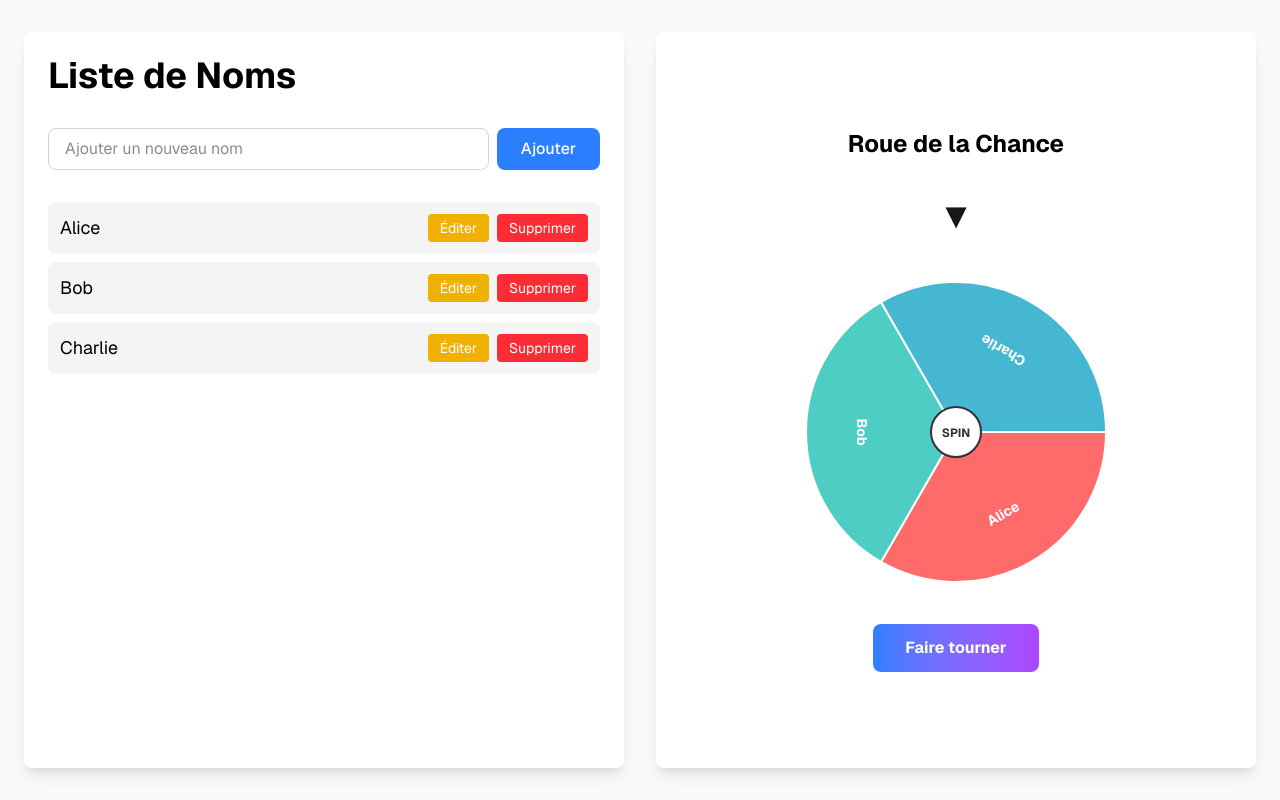
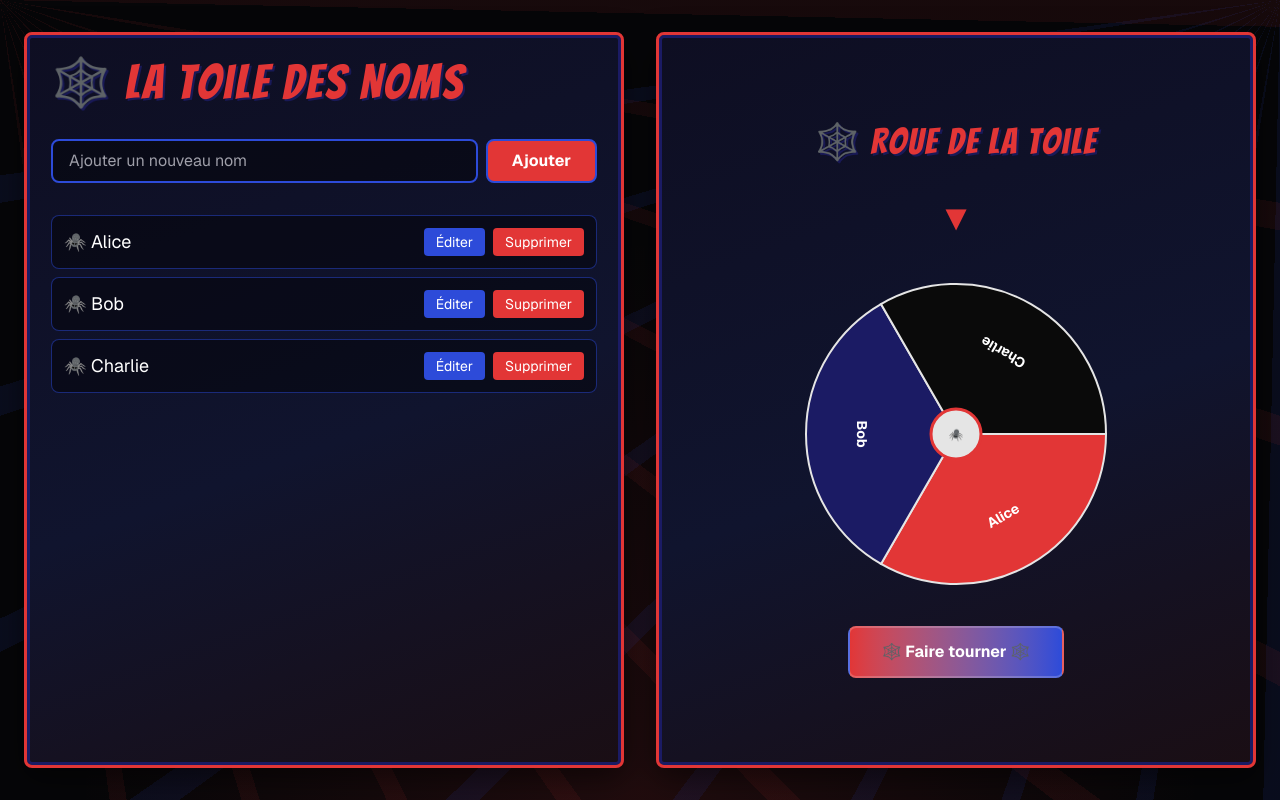
Before and after one commit to CEM-420-5W5/la-roue-v3, a Next.js app: page / in a window 1280 px wide. Built offline with nearby package versions, Linux system fonts and the light colour scheme.

Commit message:
version spiderman!

```diff
--- a/app/components/Wheel.tsx
+++ b/app/components/Wheel.tsx
@@ -4,14 +4,12 @@ import { useState } from "react";
 import WinnerModal from "./WinnerModal";
 
 const COLORS = [
-  "#FF6B6B",
-  "#4ECDC4",
-  "#45B7D1",
-  "#FFA07A",
-  "#98D8C8",
-  "#F7DC6F",
-  "#BB8FCE",
-  "#85C1E2",
+  "#E23636",
+  "#1B1B64",
+  "#0A0A0A",
+  "#2D4BD9",
+  "#8B0000",
+  "#111133",
 ];
 
 interface WheelProps {
@@ -55,20 +53,20 @@ export default function Wheel({ names }: WheelProps) {
   };
 
   return (
-    <div className="flex flex-col items-center justify-center gap-8 bg-white dark:bg-zinc-900 rounded-lg shadow-lg p-6 flex-1">
-      <h2 className="text-2xl font-bold text-black dark:text-white">
-        Roue de la Chance
+    <div className="spidey-card flex flex-col items-center justify-center gap-8 rounded-lg shadow-lg p-6 flex-1">
+      <h2 className="font-comic text-4xl text-[var(--spidey-red)] drop-shadow-[2px_2px_0_rgba(27,27,100,0.8)]">
+        🕸️ Roue de la Toile
       </h2>
 
       {/* Flèche */}
       <div className="relative h-12 flex items-center justify-center">
-        <div className="text-4xl">▼</div>
+        <div className="text-4xl text-[var(--spidey-red)]">▼</div>
       </div>
 
       {/* Roue */}
       <div className="relative w-80 h-80 flex items-center justify-center">
         {names.length === 0 ? (
-          <p className="text-zinc-500 dark:text-zinc-400 text-center">
+          <p className="text-zinc-400 text-center">
             Ajoutez des noms pour créer la roue
           </p>
         ) : (
@@ -123,7 +121,7 @@ export default function Wheel({ names }: WheelProps) {
                   <path
                     d={pathData}
                     fill={COLORS[index % COLORS.length]}
-                    stroke="white"
+                    stroke="#e5e5e5"
                     strokeWidth="2"
                   />
                   <text
@@ -151,20 +149,20 @@ export default function Wheel({ names }: WheelProps) {
               cx="160"
               cy="160"
               r="25"
-              fill="white"
-              stroke="#333"
-              strokeWidth="2"
+              fill="#e5e5e5"
+              stroke="var(--spidey-red)"
+              strokeWidth="3"
             />
             <text
               x="160"
               y="165"
               textAnchor="middle"
-              fill="#333"
+              fill="var(--spidey-red)"
               fontSize="12"
               fontWeight="bold"
               style={{ pointerEvents: "none" }}
             >
-              SPIN
+              🕷️
             </text>
           </svg>
         )}
@@ -173,8 +171,8 @@ export default function Wheel({ names }: WheelProps) {
       {/* Nom sélectionné */}
       {selectedName && (
         <div className="text-center">
-          <p className="text-zinc-600 dark:text-zinc-400">Sélectionné :</p>
-          <p className="text-3xl font-bold text-blue-500 dark:text-blue-400">
+          <p className="text-zinc-400">Sélectionné :</p>
+          <p className="font-comic text-4xl text-[var(--spidey-red)]">
             {selectedName}
           </p>
         </div>
@@ -184,9 +182,9 @@ export default function Wheel({ names }: WheelProps) {
       <button
         onClick={spinWheel}
         disabled={isSpinning || names.length === 0}
-        className="px-8 py-3 bg-gradient-to-r from-blue-500 to-purple-500 text-white font-bold rounded-lg hover:from-blue-600 hover:to-purple-600 disabled:opacity-50 disabled:cursor-not-allowed transition-all"
+        className="px-8 py-3 bg-gradient-to-r from-[var(--spidey-red)] to-[var(--spidey-blue-light)] text-white font-bold rounded-lg border-2 border-white/20 hover:brightness-110 disabled:opacity-50 disabled:cursor-not-allowed transition-all"
       >
-        {isSpinning ? "En rotation..." : "Faire tourner"}
+        {isSpinning ? "En rotation..." : "🕸️ Faire tourner 🕸️"}
       </button>
 
       {showModal && selectedName && (
--- a/app/components/WinnerModal.tsx
+++ b/app/components/WinnerModal.tsx
@@ -10,13 +10,19 @@ interface WinnerModalProps {
 export default function WinnerModal({ winner, onClose }: WinnerModalProps) {
   return (
     <div
-      className="animate-fade-in fixed inset-0 z-50 flex items-center justify-center bg-black/70"
+      className="animate-fade-in fixed inset-0 z-50 flex items-center justify-center bg-black/80"
       onClick={onClose}
     >
       <Confetti active />
 
       <div
-        className="winner-card relative flex flex-col items-center gap-4 rounded-3xl bg-gradient-to-br from-yellow-300 via-pink-400 to-purple-500 px-14 py-12 text-center shadow-2xl"
+        className="winner-card relative flex flex-col items-center gap-4 rounded-3xl px-14 py-12 text-center shadow-2xl border-4"
+        style={{
+          background:
+            "linear-gradient(160deg, #8B0000 0%, #E23636 45%, #1B1B64 100%)",
+          borderColor: "#0a0a0a",
+          boxShadow: "0 0 0 4px #2D4BD9 inset, 0 20px 60px rgba(0,0,0,0.6)",
+        }}
         onClick={(e) => e.stopPropagation()}
       >
         <button
@@ -26,15 +32,15 @@ export default function WinnerModal({ winner, onClose }: WinnerModalProps) {
         >
           ✕
         </button>
-        <div className="text-6xl">🎉🏆🎉</div>
-        <h2 className="text-3xl font-extrabold uppercase tracking-wide text-white drop-shadow-lg">
-          Félicitations !
+        <div className="text-6xl">🕷️🕸️🕷️</div>
+        <h2 className="font-comic text-4xl uppercase tracking-wide text-white drop-shadow-lg">
+          Pris dans la toile !
         </h2>
-        <p className="max-w-xl break-words text-5xl font-black text-white drop-shadow-lg">
+        <p className="font-comic max-w-xl break-words text-6xl text-white drop-shadow-lg">
           {winner}
         </p>
         <p className="text-xl font-semibold text-white/90">
-          a gagné la roue de la chance !
+          a été choisi par la Toile !
         </p>
       </div>
     </div>
--- a/app/globals.css
+++ b/app/globals.css
@@ -1,8 +1,12 @@
 @import "tailwindcss";
 
 :root {
-  --background: #ffffff;
-  --foreground: #171717;
+  --background: #0a0a1a;
+  --foreground: #ededed;
+  --spidey-red: #e23636;
+  --spidey-blue: #1b1b64;
+  --spidey-blue-light: #2d4bd9;
+  --spidey-black: #060608;
 }
 
 @theme inline {
@@ -10,19 +14,39 @@
   --color-foreground: var(--foreground);
   --font-sans: var(--font-geist-sans);
   --font-mono: var(--font-geist-mono);
-}
-
-@media (prefers-color-scheme: dark) {
-  :root {
-    --background: #0a0a0a;
-    --foreground: #ededed;
-  }
+  --font-bangers: var(--font-bangers);
 }
 
 body {
-  background: var(--background);
+  background-color: var(--spidey-black);
+  background-image:
+    repeating-conic-gradient(
+      from 0deg at 0% 0%,
+      rgba(226, 54, 54, 0.08) 0deg 1.2deg,
+      transparent 1.2deg 9deg
+    ),
+    repeating-conic-gradient(
+      from 0deg at 100% 0%,
+      rgba(45, 75, 217, 0.1) 0deg 1.2deg,
+      transparent 1.2deg 9deg
+    ),
+    radial-gradient(circle at 50% 100%, rgba(226, 54, 54, 0.12), transparent 55%);
+  background-attachment: fixed;
   color: var(--foreground);
   font-family: Arial, Helvetica, sans-serif;
+}
+
+.font-comic {
+  font-family: var(--font-bangers), Arial, Helvetica, sans-serif;
+  letter-spacing: 0.05em;
+}
+
+.spidey-card {
+  background: linear-gradient(160deg, #0e0e22 0%, #10142e 55%, #1a0e14 100%);
+  border: 3px solid var(--spidey-red);
+  box-shadow:
+    0 0 0 3px var(--spidey-blue) inset,
+    0 10px 30px rgba(0, 0, 0, 0.5);
 }
 
 @keyframes fade-in {
--- a/app/layout.tsx
+++ b/app/layout.tsx
@@ -1,5 +1,5 @@
 import type { Metadata } from "next";
-import { Geist, Geist_Mono } from "next/font/google";
+import { Geist, Geist_Mono, Bangers } from "next/font/google";
 import "./globals.css";
 
 const geistSans = Geist({
@@ -12,16 +12,22 @@ const geistMono = Geist_Mono({
   subsets: ["latin"],
 });
 
+const bangers = Bangers({
+  variable: "--font-bangers",
+  weight: "400",
+  subsets: ["latin"],
+});
+
 export const metadata: Metadata = {
-  title: "Create Next App",
-  description: "Generated by create next app",
+  title: "La Toile des Noms",
+  description: "Roue de la chance sur le thème Spider-Man",
 };
 
 export default function RootLayout({ children }: LayoutProps<"/">) {
   return (
     <html
-      lang="en"
-      className={`${geistSans.variable} ${geistMono.variable} h-full antialiased`}
+      lang="fr"
+      className={`${geistSans.variable} ${geistMono.variable} ${bangers.variable} h-full antialiased`}
     >
       <body className="min-h-full flex flex-col">{children}</body>
     </html>
--- a/app/page.tsx
+++ b/app/page.tsx
@@ -41,12 +41,12 @@ export default function Home() {
   };
 
   return (
-    <div className="flex flex-col flex-1 bg-zinc-50 font-sans dark:bg-black min-h-screen">
+    <div className="flex flex-col flex-1 font-sans min-h-screen">
       <main className="flex flex-1 gap-8 py-8 px-6 max-w-7xl mx-auto w-full">
         {/* Colonne gauche - Liste de noms */}
-        <div className="flex-1 flex flex-col gap-8 bg-white dark:bg-zinc-900 rounded-lg shadow-lg p-6">
-          <h1 className="text-4xl font-bold text-black dark:text-white">
-            Liste de Noms
+        <div className="spidey-card flex-1 flex flex-col gap-8 rounded-lg shadow-lg p-6">
+          <h1 className="font-comic text-5xl text-[var(--spidey-red)] drop-shadow-[2px_2px_0_rgba(27,27,100,0.8)]">
+            🕸️ La Toile des Noms
           </h1>
 
           <div className="flex gap-2">
@@ -56,11 +56,11 @@ export default function Home() {
               onChange={(e) => setInputValue(e.target.value)}
               onKeyPress={(e) => e.key === "Enter" && addName()}
               placeholder="Ajouter un nouveau nom"
-              className="flex-1 px-4 py-2 border border-zinc-300 rounded-lg dark:bg-zinc-800 dark:border-zinc-600 dark:text-white focus:outline-none focus:ring-2 focus:ring-blue-500"
+              className="flex-1 px-4 py-2 border-2 border-[var(--spidey-blue-light)] rounded-lg bg-black/40 text-white placeholder:text-zinc-400 focus:outline-none focus:ring-2 focus:ring-[var(--spidey-red)]"
             />
             <button
               onClick={addName}
-              className="px-6 py-2 bg-blue-500 text-white rounded-lg hover:bg-blue-600 transition-colors font-medium"
+              className="px-6 py-2 bg-[var(--spidey-red)] text-white rounded-lg hover:bg-red-700 transition-colors font-bold border-2 border-[var(--spidey-blue-light)]"
             >
               Ajouter
             </button>
@@ -68,14 +68,14 @@ export default function Home() {
 
           <div className="flex flex-col gap-2">
             {names.length === 0 ? (
-              <p className="text-zinc-500 dark:text-zinc-400 text-center py-4">
+              <p className="text-zinc-400 text-center py-4">
                 Aucun nom dans la liste
               </p>
             ) : (
               names.map((name, index) => (
                 <div
                   key={index}
-                  className="flex items-center gap-2 p-3 bg-zinc-100 dark:bg-zinc-800 rounded-lg"
+                  className="flex items-center gap-2 p-3 bg-black/40 border border-[var(--spidey-blue-light)]/50 rounded-lg"
                 >
                   {editingIndex === index ? (
                     <>
@@ -86,36 +86,36 @@ export default function Home() {
                         onKeyPress={(e) =>
                           e.key === "Enter" && saveEdit(index)
                         }
-                        className="flex-1 px-3 py-1 border border-blue-500 rounded dark:bg-zinc-700 dark:text-white focus:outline-none"
+                        className="flex-1 px-3 py-1 border border-[var(--spidey-red)] rounded bg-black/60 text-white focus:outline-none"
                         autoFocus
                       />
                       <button
                         onClick={() => saveEdit(index)}
-                        className="px-3 py-1 bg-green-500 text-white text-sm rounded hover:bg-green-600"
+                        className="px-3 py-1 bg-green-600 text-white text-sm rounded hover:bg-green-700"
                       >
                         Valider
                       </button>
                       <button
                         onClick={cancelEdit}
-                        className="px-3 py-1 bg-zinc-400 text-white text-sm rounded hover:bg-zinc-500"
+                        className="px-3 py-1 bg-zinc-600 text-white text-sm rounded hover:bg-zinc-500"
                       >
                         Annuler
                       </button>
                     </>
                   ) : (
                     <>
-                      <span className="flex-1 text-lg text-black dark:text-white">
-                        {name}
+                      <span className="flex-1 text-lg text-white">
+                        🕷️ {name}
                       </span>
                       <button
                         onClick={() => startEditing(index)}
-                        className="px-3 py-1 bg-yellow-500 text-white text-sm rounded hover:bg-yellow-600"
+                        className="px-3 py-1 bg-[var(--spidey-blue-light)] text-white text-sm rounded hover:bg-blue-700"
                       >
                         Éditer
                       </button>
                       <button
                         onClick={() => deleteName(index)}
-                        className="px-3 py-1 bg-red-500 text-white text-sm rounded hover:bg-red-600"
+                        className="px-3 py-1 bg-[var(--spidey-red)] text-white text-sm rounded hover:bg-red-700"
                       >
                         Supprimer
                       </button>
```
Also changed, not shown: app/components/Confetti.tsx (+25 -47 lines).
